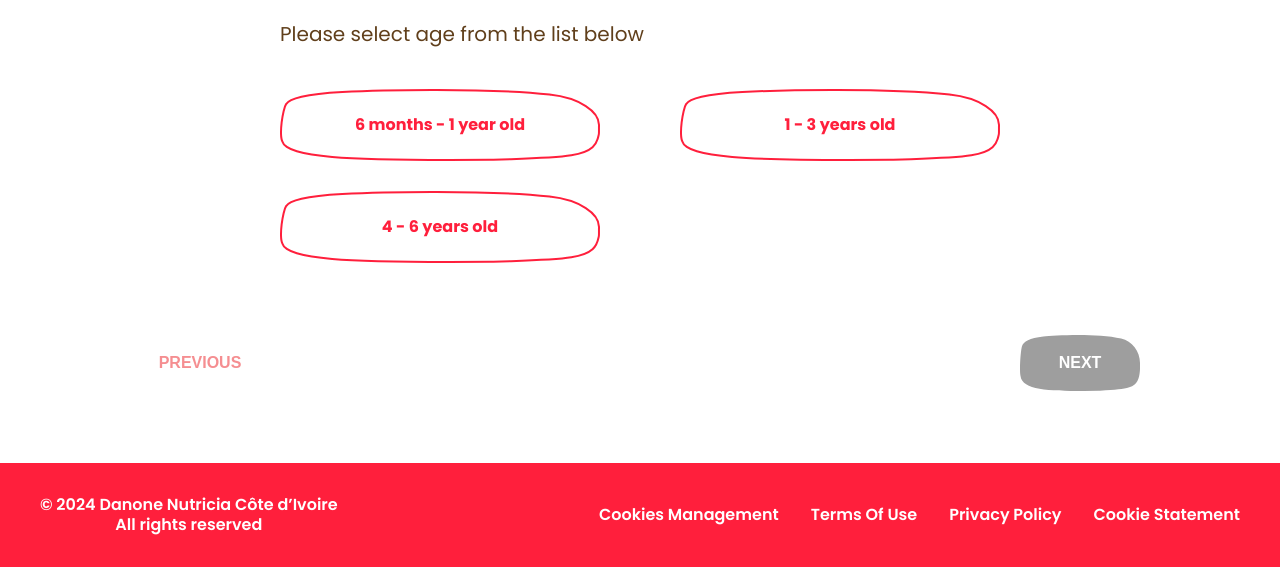
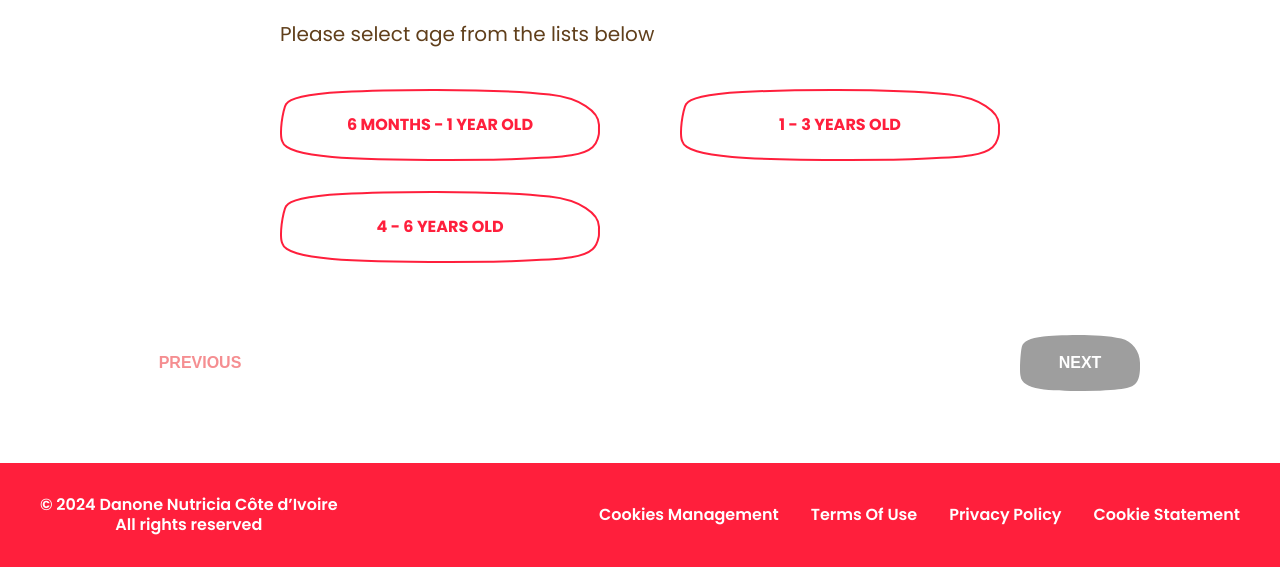
Before and after one commit to nguyenvanSwagsoft/iron_up_questionnaire, a plain HTML site: page en/iron-tracker.html in a window 1280 px wide. Shown: the part 369-936 px from the top of the page. Drawn offline with nearby package versions, Linux system fonts and the light colour scheme; a web font is replaced by a local one.

Commit message:
Update param

```diff
--- a/en/iron-tracker.html
+++ b/en/iron-tracker.html
@@ -74,7 +74,7 @@
                 />
                 Select Age Group:
               </h3>
-              <p>Please select age from the list below</p>
+              <p>Please select age from the lists below</p>
               <div id="ageGroups"></div>
             </div>
             <div class="f-action">
--- a/sass/pages/_ironUp.scss
+++ b/sass/pages/_ironUp.scss
@@ -252,6 +252,7 @@
       justify-content: center;
       padding: 10px;
       cursor: pointer;
+      text-transform: uppercase;
       &:hover {
         background-image: url("../../images/components/radio/radio-hover.svg");
       }
--- a/scripts/questionnaire.js
+++ b/scripts/questionnaire.js
@@ -1,269 +1,290 @@
 const QUESTIONNAIRE = [
   {
-    ageGroup: "6 months - 1 year old",
-    ageGroupId: 1,
-    categories: [
+    "Age Group": "6 months - 1 year old",
+    Age_group_ID: 1,
+    list: [
       {
-        id: 1,
-        name: "Breastfeeding",
-        questions: "Is the child breastfed? If so, approximately how often?",
+        Question_category_ID: 1,
+        Question_number: 1,
+        Category: "Breastfeeding",
+        Question: "Is the child breastfed? If so, approximately how often?",
         answers: [
-          { id: 1, text: "≥3 times/day", score: 13 },
-          { id: 2, text: "2 times/day", score: 6 },
-          { id: 3, text: "1 time/day", score: 3 },
-          { id: 190, text: "Rarely/Never", score: 0 },
+          { id: 1, Answer_ID: 1, text: "≥3 times/day", score: 13 },
+          { id: 2, Answer_ID: 2, text: "2 times/day", score: 6 },
+          { id: 3, Answer_ID: 3, text: "1 time/day", score: 3 },
+          { id: 4, Answer_ID: 190, text: "Rarely/Never", score: 0 },
         ],
       },
       {
-        id: 2,
-        name: "Infant formula milk",
-        questions:
-          "How many portions of infant formula does your child consume daily?<br />One portion equals to <strong>250ml.</strong>",
+        Question_category_ID: 2,
+        Question_number: 2,
+        Category: "Infant formula milk",
+        Question:
+          "How many portions of infant formula does your child consume daily?<br />One portion equals to <strong>250ml (7 spoons of powder milk).</strong>",
         answers: [
-          { id: 4, text: "≥2 portions/day", score: 98 },
-          { id: 5, text: "1 portion/day", score: 49 },
-          { id: 6, text: "<1 portion/day", score: 25 },
-          { id: 191, text: "Rarely/Never", score: 0 },
+          { id: 1, Answer_ID: 4, text: "≥2 portions/day", score: 98 },
+          { id: 2, Answer_ID: 5, text: "1 portion/day", score: 49 },
+          { id: 3, Answer_ID: 6, text: "<1 portion/day", score: 25 },
+          { id: 4, Answer_ID: 191, text: "Rarely/Never", score: 0 },
         ],
       },
       {
-        id: 3,
-        name: "Iron-enriched cereals",
-        questions:
+        Question_category_ID: 3,
+        Question_number: 3,
+        Category: "Iron-enriched cereals",
+        Question:
           "How many portions of iron-fortified cereal does your child consume daily?<br />One portion equals to <strong>8 teaspoons (48g) of powder.</strong>",
         answers: [
-          { id: 7, text: "≥2 portions/day", score: 68 },
-          { id: 8, text: "1 portion/day", score: 34 },
-          { id: 9, text: "<1 portion/day", score: 17 },
-          { id: 192, text: "Rarely/Never", score: 0 },
+          { id: 1, Answer_ID: 7, text: "≥2 portions/day", score: 68 },
+          { id: 2, Answer_ID: 8, text: "1 portion/day", score: 34 },
+          { id: 3, Answer_ID: 9, text: "<1 portion/day", score: 17 },
+          { id: 4, Answer_ID: 192, text: "Rarely/Never", score: 0 },
         ],
       },
       {
-        id: 4,
-        name: "Liver/blood",
-        questions:
+        Question_category_ID: 4,
+        Question_number: 4,
+        Category: "Portions of liver or blood sausage",
+        Question:
           "How many portions of liver does your child consume in a week?<br />One portion equals to <strong>3 teaspoons (15g).</strong>",
         answers: [
-          { id: 10, text: "≥5 portions/week", score: 17 },
-          { id: 11, text: "2 to 4 portions/week", score: 9 },
-          { id: 12, text: "1 portion/week", score: 3 },
-          { id: 193, text: "Rarely/Never", score: 0 },
+          { id: 1, Answer_ID: 10, text: "≥5 portions/week", score: 17 },
+          { id: 2, Answer_ID: 11, text: "2 to 4 portions/week", score: 9 },
+          { id: 3, Answer_ID: 12, text: "1 portion/week", score: 3 },
+          { id: 4, Answer_ID: 193, text: "Rarely/Never", score: 0 },
         ],
       },
       {
-        id: 5,
-        name: "Meats",
-        questions:
+        Question_category_ID: 5,
+        Question_number: 5,
+        Category: "Meat",
+        Question:
           "How many portions of red meats (beef, lamb, goat, veal, pork etc.) does your child consume in a week?<br />One portion equals to <strong>3 teaspoon (15g).</strong>",
         answers: [
-          { id: 13, text: "≥5 portions/week", score: 7 },
-          { id: 14, text: "2 to 4 portions/week", score: 3 },
-          { id: 15, text: "1 portion/week", score: 1 },
-          { id: 194, text: "Rarely/Never", score: 0 },
+          { id: 1, Answer_ID: 13, text: "≥5 portions/week", score: 7 },
+          { id: 2, Answer_ID: 14, text: "2 to 4 portions/week", score: 3 },
+          { id: 3, Answer_ID: 15, text: "1 portion/week", score: 1 },
+          { id: 4, Answer_ID: 194, text: "Rarely/Never", score: 0 },
         ],
       },
       {
-        id: 6,
-        name: "Chicken/Fish/Egg",
-        questions:
+        Question_category_ID: 6,
+        Question_number: 6,
+        Category: "Chicken/Fish/Egg",
+        Question:
           "How many portions of other source of protein (egg, fish, chicken) does your child consume in a week?<br />One portion equals to <strong>3 teaspoon (15g).</strong>",
         answers: [
-          { id: 16, text: "≥5 portions/week", score: 1 },
-          { id: 17, text: "2 to 4 portions/week", score: 1 },
-          { id: 18, text: "1 portion/week", score: 0 },
-          { id: 195, text: "Rarely/Never", score: 0 },
+          { id: 1, Answer_ID: 16, text: "≥5 portions/week", score: 1 },
+          { id: 2, Answer_ID: 17, text: "2 to 4 portions/week", score: 1 },
+          { id: 3, Answer_ID: 18, text: "1 portion/week", score: 0 },
+          { id: 4, Answer_ID: 195, text: "Rarely/Never", score: 0 },
         ],
       },
       {
-        id: 7,
-        name: "Other iron sources",
-        questions:
+        Question_category_ID: 7,
+        Question_number: 7,
+        Category: "Other iron sources",
+        Question:
           "How many portions of legume (beans, nuts etc.) does your child consume in a week?<br />One portion equals to <strong>3 teaspoon (15g).</strong>",
         answers: [
-          { id: 19, text: "≥5 portions/week", score: 1 },
-          { id: 20, text: "2 to 4 portions/week", score: 0 },
-          { id: 21, text: "1 portion/week", score: 0 },
-          { id: 196, text: "Rarely/Never", score: 0 },
+          { id: 1, Answer_ID: 19, text: "≥5 portions/week", score: 1 },
+          { id: 2, Answer_ID: 20, text: "2 to 4 portions/week", score: 0 },
+          { id: 3, Answer_ID: 21, text: "1 portion/week", score: 0 },
+          { id: 4, Answer_ID: 196, text: "Rarely/Never", score: 0 },
         ],
       },
     ],
   },
   {
-    ageGroup: "1 - 3 years old",
-    ageGroupId: 2,
-    categories: [
+    "Age Group": "1 - 3 years old",
+    Age_group_ID: 2,
+    list: [
       {
-        id: 1,
-        name: "Breastfeeding",
-        questions:
+        Question_category_ID: 8,
+        Question_number: 1,
+        Category: "Breastfeeding",
+        Question:
           "Is the child breastfed on demand daily? If yes, approximately how often?",
         answers: [
-          { id: 22, text: "≥3 times/day", score: 8 },
-          { id: 23, text: "2 times/day", score: 4 },
-          { id: 24, text: "1 time/day", score: 2 },
-          { id: 197, text: "Rarely/Never", score: 0 },
+          { id: 1, Answer_ID: 22, text: "≥3 times/day", score: 8 },
+          { id: 2, Answer_ID: 23, text: "2 times/day", score: 4 },
+          { id: 3, Answer_ID: 24, text: "1 time/day", score: 2 },
+          { id: 4, Answer_ID: 197, text: "Rarely/Never", score: 0 },
         ],
       },
       {
-        id: 2,
-        name: "Growing-up milk",
-        questions:
-          "How many portions of growing up formula milk does your child consume daily?<br />One portion equals to <strong>250ml.</strong>",
+        Question_category_ID: 9,
+        Question_number: 2,
+        Category: "Growing-up milk",
+        Question:
+          "How many portions of growing up formula milk does your child consume daily?<br />One portion equals to <strong>250ml (7 spoons of powder).</strong>",
         answers: [
-          { id: 25, text: "≥2 portions/day", score: 196 },
-          { id: 26, text: "1 portion/day", score: 85 },
-          { id: 27, text: "<1 portion/day", score: 42 },
-          { id: 198, text: "Rarely/Never", score: 0 },
+          { id: 1, Answer_ID: 25, text: "≥2 portions/day", score: 196 },
+          { id: 2, Answer_ID: 26, text: "1 portion/day", score: 85 },
+          { id: 3, Answer_ID: 27, text: "<1 portion/day", score: 42 },
+          { id: 4, Answer_ID: 198, text: "Rarely/Never", score: 0 },
         ],
       },
       {
-        id: 3,
-        name: "Iron-enriched cereals",
-        questions:
+        Question_category_ID: 10,
+        Question_number: 3,
+        Category: "Iron-enriched cereals",
+        Question:
           "How many portions of iron-fortified cereal does your child consume daily?<br />One portion equals to <strong>8 teaspoons (48g) of powder.</strong>",
         answers: [
-          { id: 28, text: "≥2 portions/day", score: 108 },
-          { id: 29, text: "1 portion/day", score: 54 },
-          { id: 30, text: "<1 portion/day", score: 27 },
-          { id: 199, text: "Rarely/Never", score: 0 },
+          { id: 1, Answer_ID: 28, text: "≥2 portions/day", score: 108 },
+          { id: 2, Answer_ID: 29, text: "1 portion/day", score: 54 },
+          { id: 3, Answer_ID: 30, text: "<1 portion/day", score: 27 },
+          { id: 4, Answer_ID: 199, text: "Rarely/Never", score: 0 },
         ],
       },
       {
-        id: 4,
-        name: "Liver/blood",
-        questions:
+        Question_category_ID: 11,
+        Question_number: 4,
+        Category: "Portions of liver or blood sausage",
+        Question:
           "How many portions of liver does your child consume in a week?<br />One portion equals to <strong>6 teaspoons (30g).</strong>",
         answers: [
-          { id: 31, text: "≥5 portions/week", score: 55 },
-          { id: 32, text: "2 to 4 portions/week", score: 29 },
-          { id: 33, text: "1 portion/week", score: 9 },
-          { id: 200, text: "Rarely/Never", score: 0 },
+          { id: 1, Answer_ID: 31, text: "≥5 portions/week", score: 55 },
+          { id: 2, Answer_ID: 32, text: "2 to 4 portions/week", score: 29 },
+          { id: 3, Answer_ID: 33, text: "1 portion/week", score: 9 },
+          { id: 4, Answer_ID: 200, text: "Rarely/Never", score: 0 },
         ],
       },
       {
-        id: 5,
-        name: "Meats",
-        questions:
-          "How many portion of red meats (beef, lamb, goat, veal, pork etc.) does your child consume in a week?<br />One portion equals to <strong>6 teaspoons (30g).</strong>",
+        Question_category_ID: 12,
+        Question_number: 5,
+        Category: "Meat",
+        Question:
+          "How many portions of red meats (beef, lamb, goat, veal, pork etc.) does your child consume in a week?<br />One portion equals to <strong>6 teaspoons (30g).</strong>",
         answers: [
-          { id: 34, text: "≥5 portions/week", score: 22 },
-          { id: 35, text: "2 to 4 portions/week", score: 11 },
-          { id: 36, text: "1 portion/week", score: 4 },
-          { id: 201, text: "Rarely/Never", score: 0 },
+          { id: 1, Answer_ID: 34, text: "≥5 portions/week", score: 22 },
+          { id: 2, Answer_ID: 35, text: "2 to 4 portions/week", score: 11 },
+          { id: 3, Answer_ID: 36, text: "1 portion/week", score: 4 },
+          { id: 4, Answer_ID: 201, text: "Rarely/Never", score: 0 },
         ],
       },
       {
-        id: 6,
-        name: "Chicken/Fish/Egg",
-        questions:
+        Question_category_ID: 13,
+        Question_number: 6,
+        Category: "Chicken/Fish/Egg",
+        Question:
           "How many portions of other source of protein (egg, fish, chicken) does your child consume in a week?<br />One portion equals to <strong>6 teaspoons (30g).</strong>",
         answers: [
-          { id: 37, text: "≥5 portions/week", score: 4 },
-          { id: 38, text: "2 to 4 portions/week", score: 2 },
-          { id: 39, text: "1 portion/week", score: 1 },
-          { id: 202, text: "Rarely/Never", score: 0 },
+          { id: 1, Answer_ID: 37, text: "≥5 portions/week", score: 4 },
+          { id: 2, Answer_ID: 38, text: "2 to 4 portions/week", score: 2 },
+          { id: 3, Answer_ID: 39, text: "1 portion/week", score: 1 },
+          { id: 4, Answer_ID: 202, text: "Rarely/Never", score: 0 },
         ],
       },
       {
-        id: 7,
-        name: "Other iron sources",
-        questions:
+        Question_category_ID: 14,
+        Question_number: 7,
+        Category: "Other iron sources",
+        Question:
           "How many portions of legume (beans, nuts etc.) does your child consume in a week?<br />One portion equals to <strong>6 teaspoons (30g).</strong>",
         answers: [
-          { id: 40, text: "≥5 portions/week", score: 3 },
-          { id: 41, text: "2 to 4 portions/week", score: 2 },
-          { id: 42, text: "1 portion/week", score: 1 },
-          { id: 203, text: "Rarely/Never", score: 0 },
+          { id: 1, Answer_ID: 40, text: "≥5 portions/week", score: 3 },
+          { id: 2, Answer_ID: 41, text: "2 to 4 portions/week", score: 2 },
+          { id: 3, Answer_ID: 42, text: "1 portion/week", score: 1 },
+          { id: 4, Answer_ID: 203, text: "Rarely/Never", score: 0 },
         ],
       },
     ],
   },
   {
-    ageGroup: "4 - 6 years old",
-    ageGroupId: 3,
-    categories: [
+    "Age Group": "4 - 6 years old",
+    Age_group_ID: 3,
+    list: [
       {
-        id: 1,
-        name: "Breastfeeding",
-        questions:
+        Question_category_ID: 15,
+        Question_number: 1,
+        Category: "Breastfeeding",
+        Question:
           "Is the child breastfed on demand daily? If yes, approximately how often?",
         answers: [
-          { id: 43, text: "≥3 times/day", score: 7 },
-          { id: 44, text: "2 times/day", score: 3 },
-          { id: 45, text: "1 time/day", score: 2 },
-          { id: 204, text: "Rarely/Never", score: 0 },
+          { id: 1, Answer_ID: 43, text: "≥3 times/day", score: 7 },
+          { id: 2, Answer_ID: 44, text: "2 times/day", score: 3 },
+          { id: 3, Answer_ID: 45, text: "1 time/day", score: 2 },
+          { id: 4, Answer_ID: 204, text: "Rarely/Never", score: 0 },
         ],
       },
       {
-        id: 2,
-        name: "Growing-up milk",
-        questions:
-          "How many portions of growing up formula milk does your child consume daily?<br />One portion equals to <strong>250ml.</strong>",
+        Question_category_ID: 16,
+        Question_number: 2,
+        Category: "Growing-up milk",
+        Question:
+          "How many portions of growing up formula milk does your child consume daily?<br />One portion equals to <strong>250ml (7 spoons of powder).</strong>",
         answers: [
-          { id: 46, text: "≥2 portions/day", score: 156 },
-          { id: 47, text: "1 portion/day", score: 78 },
-          { id: 48, text: "<1 portion/day", score: 39 },
-          { id: 205, text: "Rarely/Never", score: 0 },
+          { id: 1, Answer_ID: 46, text: "≥2 portions/day", score: 156 },
+          { id: 2, Answer_ID: 47, text: "1 portion/day", score: 78 },
+          { id: 3, Answer_ID: 48, text: "<1 portion/day", score: 39 },
+          { id: 4, Answer_ID: 205, text: "Rarely/Never", score: 0 },
         ],
       },
       {
-        id: 3,
-        name: "Iron-enriched cereals",
-        questions:
+        Question_category_ID: 17,
+        Question_number: 3,
+        Category: "Iron-enriched cereals",
+        Question:
           "How many portions of iron-fortified cereal does your child consume daily?<br />One portion equals to <strong>8 teaspoons (48g) of powder.</strong>",
         answers: [
-          { id: 49, text: "≥2 portions/day", score: 100 },
-          { id: 50, text: "1 portion/day", score: 50 },
-          { id: 51, text: "<1 portion/day", score: 25 },
-          { id: 206, text: "Rarely/Never", score: 0 },
+          { id: 1, Answer_ID: 49, text: "≥2 portions/day", score: 100 },
+          { id: 2, Answer_ID: 50, text: "1 portion/day", score: 50 },
+          { id: 3, Answer_ID: 51, text: "<1 portion/day", score: 25 },
+          { id: 4, Answer_ID: 206, text: "Rarely/Never", score: 0 },
         ],
       },
       {
-        id: 4,
-        name: "Liver/blood",
-        questions:
+        Question_category_ID: 18,
+        Question_number: 4,
+        Category: "Portions of liver or blood sausage",
+        Question:
           "How many portions of liver does your child consume in a week?<br />One portion equals to <strong>10 teaspoons (50g).</strong>",
         answers: [
-          { id: 52, text: "≥5 portions/week", score: 85 },
-          { id: 53, text: "2 to 4 portions/week", score: 43 },
-          { id: 54, text: "1 portion/week", score: 14 },
-          { id: 207, text: "Rarely/Never", score: 0 },
+          { id: 1, Answer_ID: 52, text: "≥5 portions/week", score: 85 },
+          { id: 2, Answer_ID: 53, text: "2 to 4 portions/week", score: 43 },
+          { id: 3, Answer_ID: 54, text: "1 portion/week", score: 14 },
+          { id: 4, Answer_ID: 207, text: "Rarely/Never", score: 0 },
         ],
       },
       {
-        id: 5,
-        name: "Meats",
-        questions:
-          "How many portion of red meats (beef, lamb, goat, veal, pork etc.) does your child consume in a week?<br />One portion equals to <strong>10 teaspoons (50g).</strong>",
+        Question_category_ID: 19,
+        Question_number: 5,
+        Category: "Meat",
+        Question:
+          "How many portions of red meats (beef, lamb, goat, veal, pork etc.) does your child consume in a week?<br />One portion equals to <strong>10 teaspoons (50g).</strong>",
         answers: [
-          { id: 55, text: "≥5 portions/week", score: 33 },
-          { id: 56, text: "2 to 4 portions/week", score: 17 },
-          { id: 57, text: "1 portion/week", score: 6 },
-          { id: 208, text: "Rarely/Never", score: 0 },
+          { id: 1, Answer_ID: 55, text: "≥5 portions/week", score: 33 },
+          { id: 2, Answer_ID: 56, text: "2 to 4 portions/week", score: 17 },
+          { id: 3, Answer_ID: 57, text: "1 portion/week", score: 6 },
+          { id: 4, Answer_ID: 208, text: "Rarely/Never", score: 0 },
         ],
       },
       {
-        id: 6,
-        name: "Chicken/Fish/Egg",
-        questions:
+        Question_category_ID: 20,
+        Question_number: 6,
+        Category: "Chicken/Fish/Egg",
+        Question:
           "How many portions of other source of protein (egg, fish, chicken) does your child consume in a week?<br />One portion equals to <strong>10 teaspoons (50g).</strong>",
         answers: [
-          { id: 58, text: "≥5 portions/week", score: 7 },
-          { id: 59, text: "2 to 4 portions/week", score: 3 },
-          { id: 60, text: "1 portion/week", score: 1 },
-          { id: 209, text: "Rarely/Never", score: 0 },
+          { id: 1, Answer_ID: 58, text: "≥5 portions/week", score: 7 },
+          { id: 2, Answer_ID: 59, text: "2 to 4 portions/week", score: 3 },
+          { id: 3, Answer_ID: 60, text: "1 portion/week", score: 1 },
+          { id: 4, Answer_ID: 209, text: "Rarely/Never", score: 0 },
         ],
       },
       {
-        id: 7,
-        name: "Other iron sources",
-        questions:
+        Question_category_ID: 21,
+        Question_number: 7,
+        Category: "Other iron sources",
+        Question:
           "How many portions of legume (beans, nuts etc.) does your child consume in a week?<br />One portion equals to <strong>10 teaspoons (50g).</strong>",
         answers: [
-          { id: 61, text: "≥5 portions/week", score: 5 },
-          { id: 62, text: "2 to 4 portions/week", score: 2 },
-          { id: 63, text: "1 portion/week", score: 1 },
-          { id: 210, text: "Rarely/Never", score: 0 },
+          { id: 1, Answer_ID: 61, text: "≥5 portions/week", score: 5 },
+          { id: 2, Answer_ID: 62, text: "2 to 4 portions/week", score: 2 },
+          { id: 3, Answer_ID: 63, text: "1 portion/week", score: 1 },
+          { id: 4, Answer_ID: 210, text: "Rarely/Never", score: 0 },
         ],
       },
     ],
@@ -283,8 +304,8 @@ $(document).ready(function () {
         ${QUESTIONNAIRE.map(
           (group) => `
           <div class="f-radio">
-            <input type="radio" name="ageGroup" value="${group.ageGroupId}" class="ageGroupRadio" id="ageGroup-${group.ageGroupId}">
-            <label for="ageGroup-${group.ageGroupId}">${group.ageGroup}</label>
+            <input type="radio" name="ageGroup" value="${group.Age_group_ID}" class="ageGroupRadio" id="ageGroup-${group.Age_group_ID}">
+            <label for="ageGroup-${group.Age_group_ID}">${group["Age Group"]}</label>
           </div>
         `
         ).join("")}
@@ -298,21 +319,21 @@ $(document).ready(function () {
   // Function to generate any step dynamically based on selected category
   function generateStep(step) {
     const allowNext = totalScore[`${step}`] !== undefined;
-    const category = selectedAgeGroup.categories[step - 2]; // Adjust step to index
+    const listQuestions = selectedAgeGroup.list[step - 2]; // Adjust step to index
     const questionsHtml = `
-      <p>${category.questions}</p>
+      <p>${listQuestions.Question}</p>
       <div class="list-answers">
-        ${category.answers
+        ${listQuestions.answers
           .map((answer) => {
             const isChecked = totalScore[`${step}`] === answer.score;
             return `
             <div class="f-radio">
-            <input type="radio" name="question${category.id}" value="${
-              answer.score
-            }" ${isChecked ? "checked" : ""} class="answerRadio" id="answer-${
-              answer.id
-            }">
-            <label for="answer-${answer.id}">${answer.text}</label>
+            <input type="radio" name="question${
+              listQuestions.Question_number
+            }" value="${answer.score}" ${
+              isChecked ? "checked" : ""
+            } class="answerRadio" id="answer-${answer.Answer_ID}">
+            <label for="answer-${answer.Answer_ID}">${answer.text}</label>
             </div>
           `;
           })
@@ -324,9 +345,9 @@ $(document).ready(function () {
         <div class="step-inner">
           <h3>
             <img src="../images/home/icon-benefits.svg" alt="${
-              category.name
+              listQuestions.Category
             }" width="108" />
-            ${category.name}
+            ${listQuestions.Category}
           </h3>
           ${questionsHtml}
         </div>
@@ -381,7 +402,7 @@ $(document).ready(function () {
   // Handle Age Group Selection
   $(document).on("change", 'input[name="ageGroup"]', function () {
     selectedAgeGroup = QUESTIONNAIRE.find(
-      (group) => group.ageGroupId == $(this).val()
+      (group) => group.Age_group_ID == $(this).val()
     );
 
     if (selectedAgeGroup) {
```
Also changed, not shown: styles/app.css, 1 other file.
